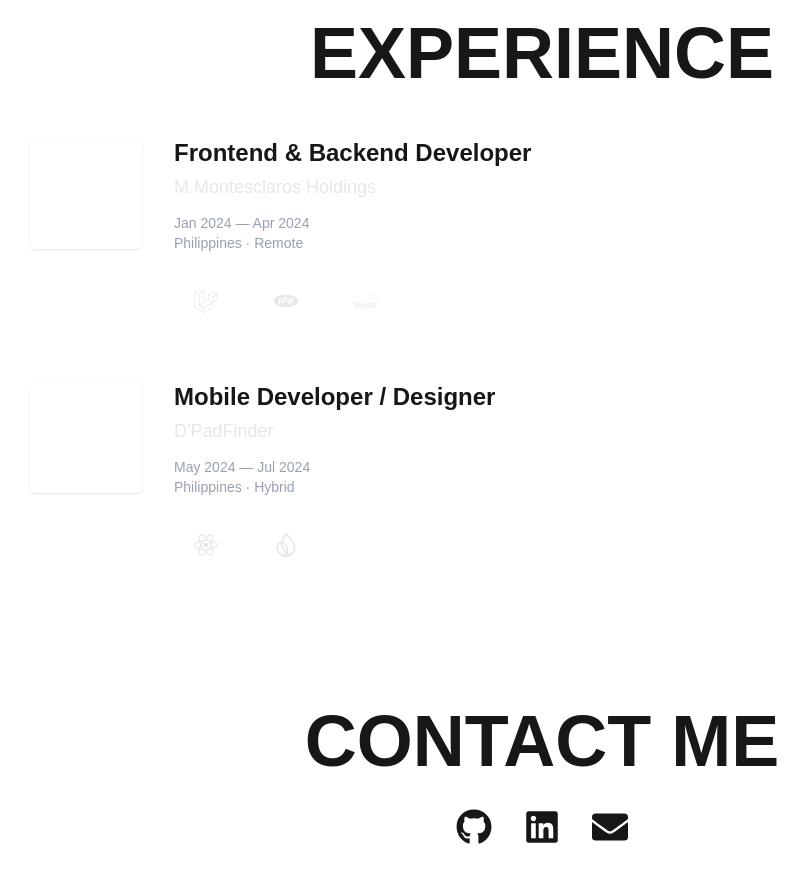
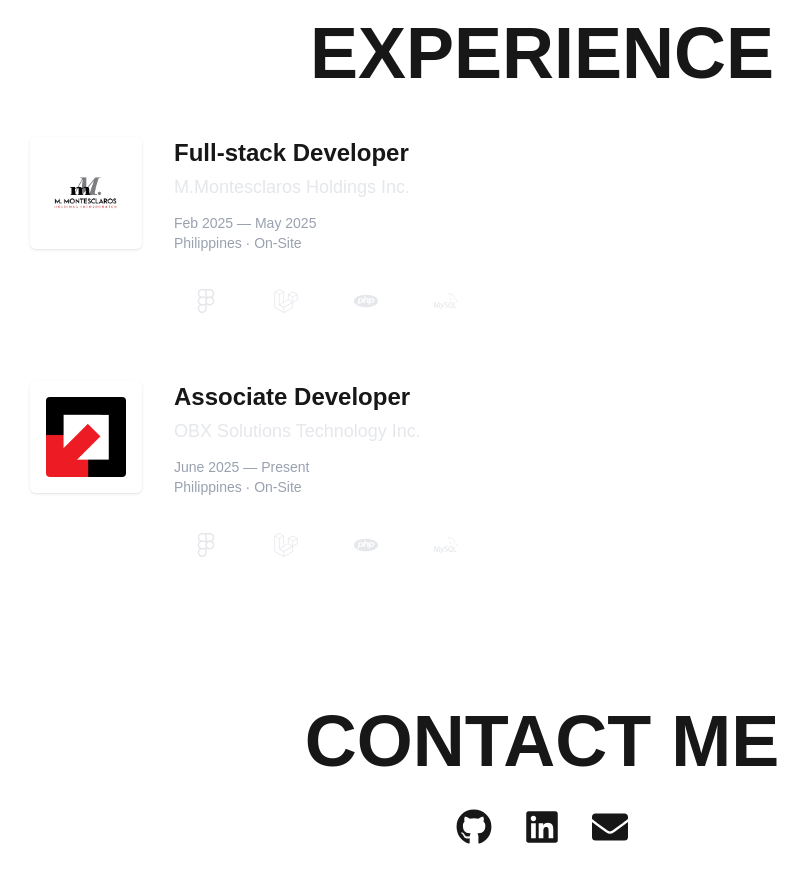
Before and after one commit to dgguayan/my-portfolio, a Next.js app: page / in a window 1280 px wide. Shown: the part 4720-5603 px from the top of the page, without its empty margins (98-906 px from the left). Built offline with nearby package versions, Linux system fonts and the light colour scheme.

Commit message:
experience design changes and contact links

```diff
--- a/app/components/Contact.tsx
+++ b/app/components/Contact.tsx
@@ -11,10 +11,10 @@ export default function Contact() {
           <a data-cursor-lock href="https://github.com/dgguayan" target="_blank" rel="noopener noreferrer" className="hover:text-gray-600 transition-colors">
             <FaGithub />
           </a>
-          <a data-cursor-lock href="https://linkedin.com" target="_blank" rel="noopener noreferrer" className="hover:text-blue-600 transition-colors">
+          <a data-cursor-lock href="https://www.linkedin.com/in/dg-brian-guayan/" target="_blank" rel="noopener noreferrer" className="hover:text-gray-600 transition-colors">
             <FaLinkedin />
           </a>
-          <a data-cursor-lock href="mailto:your.email@example.com" className="hover:text-red-600 transition-colors">
+          <a data-cursor-lock href="mailto:b.dgbrianguayan@gmail.com" className="hover:text-gray-600 transition-colors">
             <FaEnvelope />
           </a>
         </div>
--- a/app/components/Experience.tsx
+++ b/app/components/Experience.tsx
@@ -1,7 +1,7 @@
 'use client';
 
 import React from 'react';
-import { SiReact, SiLaravel, SiPhp, SiMysql, SiFirebase } from 'react-icons/si';
+import { SiReact, SiLaravel, SiPhp, SiMysql, SiFirebase, SiFigma } from 'react-icons/si';
 
 type Exp = {
   id: string;
@@ -10,26 +10,32 @@ type Exp = {
   duration: string;
   location: string;
   tech?: string[];
+  image?: string;
+  companyUrl?: string;
 };
 
 const EXPERIENCES: Exp[] = [
   {
     id: 'e1',
-    position: 'Frontend & Backend Developer',
-    company: 'M.Montesclaros Holdings',
-    duration: 'Jan 2024 — Apr 2024',
-    location: 'Philippines · Remote',
-    tech: ['Laravel', 'PHP', 'MySQL'],
+    image: '/images/companies/mm.png',
+    companyUrl: 'https://www.linkedin.com/company/m-montesclaros-holdings-inc/',
+    position: 'Full-stack Developer',
+    company: 'M.Montesclaros Holdings Inc.',
+    duration: 'Feb 2025 — May 2025',
+    location: 'Philippines · On-Site',
+    tech: ['Figma', 'Laravel', 'PHP', 'MySQL'],
   },
   {
     id: 'e2',
-    position: 'Mobile Developer / Designer',
-    company: "D'PadFinder",
-    duration: 'May 2024 — Jul 2024',
-    location: 'Philippines · Hybrid',
-    tech: ['React Native', 'Firebase'],
+    image: '/images/companies/obx.png',
+    companyUrl: 'https://obxsolution.com/',
+    position: 'Associate Developer',
+    company: "OBX Solutions Technology Inc.",
+    duration: 'June 2025 — Present',
+    location: 'Philippines · On-Site',
+    tech: ['Figma', 'Laravel', 'PHP', 'MySQL'],
   },
-  // add more experiences as needed
+  // adding more experience soon...
 ];
 
 export default function Experience() {
@@ -41,17 +47,37 @@ export default function Experience() {
         </h2>
 
         <div className="space-y-12 max-w-5xl mx-auto">
-          {EXPERIENCES.map((exp, idx) => (
-            <div data-cursor-lock key={exp.id} className="flex items-start gap-8">
+          {EXPERIENCES.map((exp) => {
+            const imgSrc = exp.image ?? `/images/companies/${exp.id}.png`;
+            const imageContent = imgSrc ? (
+              <img
+                src={imgSrc}
+                alt={exp.company}
+                className="w-20 h-20 object-contain rounded"
+                onError={(e) => {
+                  (e.currentTarget as HTMLImageElement).style.display = 'none';
+                }}
+              />
+            ) : (
+              <span className="text-sm font-semibold text-gray-200">
+                {exp.company.split(' ').map(s => s[0]).slice(0,2).join('')}
+              </span>
+            );
+
+            const rowContent = (
+              <>
                 {/* Logo / image column */}
                 <div className="flex-shrink-0">
-                <div className="w-28 h-28 rounded-md bg-white/5 border-2 border-white/10 shadow-sm" />
-
+                  <div className="w-28 h-28 rounded-md bg-white/5 border-2 border-white/10 shadow-sm flex items-center justify-center">
+                    {imageContent}
+                  </div>
                 </div>
 
                 {/* Text column */}
                 <div className="flex-1">
                   <h3 className="text-2xl font-bold mb-1">{exp.position}</h3>
+
+                  {/* company name */}
                   <div className="text-lg text-gray-200 mb-3">{exp.company}</div>
 
                   <div className="text-sm text-gray-400 mb-4">
@@ -75,15 +101,35 @@ export default function Experience() {
                           {t === 'MySQL' && <SiMysql className="w-6 h-6" />}
                           {t === 'React Native' && <SiReact className="w-6 h-6" />}
                           {t === 'Firebase' && <SiFirebase className="w-6 h-6" />}
-                        {!( ['React', 'Laravel', 'PHP', 'MySQL', 'React Native', 'Firebase'].includes(t) ) && (<span className="text-xs">{t}</span>
+                          {t === 'Figma' && <SiFigma className="w-6 h-6" />}
+                          {!( ['React', 'Laravel', 'PHP', 'MySQL', 'React Native', 'Firebase', 'Figma'].includes(t) ) && (<span className="text-xs">{t}</span>
                           )}
                         </div>
                       ))}
                     </div>
                   )}
                 </div>
+              </>
+            );
+
+            return exp.companyUrl ? (
+              <a
+                data-cursor-lock
+                key={exp.id}
+                href={exp.companyUrl}
+                target="_blank"
+                rel="noopener noreferrer"
+                aria-label={exp.company}
+                className="flex items-start gap-8"
+              >
+                {rowContent}
+              </a>
+            ) : (
+              <div data-cursor-lock key={exp.id} className="flex items-start gap-8">
+                {rowContent}
               </div>
-          ))}
+            );
+          })}
         </div>
       </div>
     </section>
```
Also changed, not shown: public/images/companies/mm.png (added), public/images/companies/obx.png (added). Lines whose indentation alone changed are shown as unchanged.
